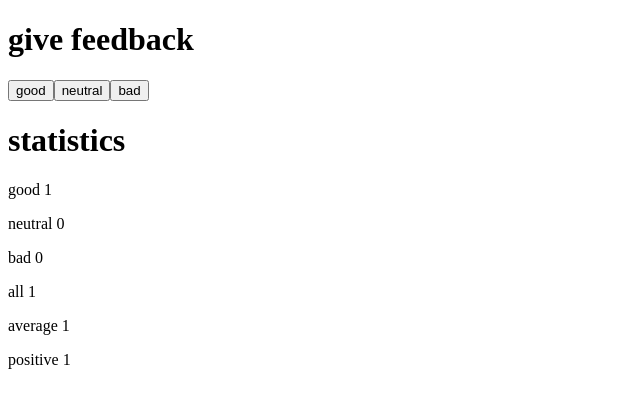
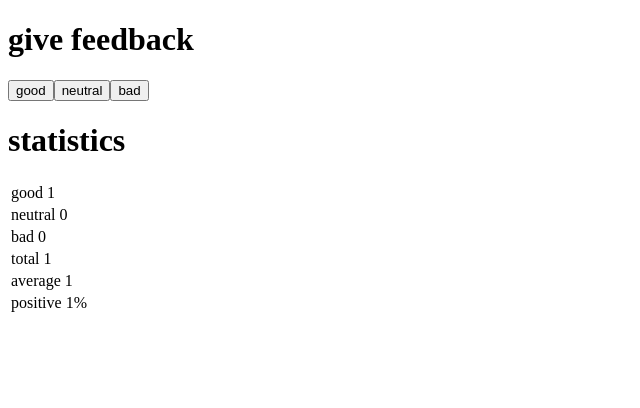
Before and after one commit to HazemSoliman096/fullstackopen-part1, a React (Create React App) app in the folder unicafe/: page / in a window 1280 px wide. Both pictures are taken after a click on the button "good". Shown: the top 408 px of the page, without its empty margins (0-640 px from the left). Built offline with nearby package versions, Linux system fonts and the light colour scheme.

Commit message:
unicafe.

```diff
--- a/unicafe/src/App.js
+++ b/unicafe/src/App.js
@@ -12,12 +12,22 @@ const App = () => {
 
   return (
     <div>
-      <Header title={"give feedback"}/>
-      <Btn handle={handleGood} title={"good"} />
-      <Btn handle={handleNeutral} title={"neutral"} />
-      <Btn handle={handleBad} title={"bad"} />
-      <Header title={"statistics"}/>
-      <Statistics good={good} neutral={neutral} bad={bad} />
+
+      <Header title={'give feedback'}/>
+      <Btn handle={handleGood} title={'good'} />
+      <Btn handle={handleNeutral} title={'neutral'} />
+      <Btn handle={handleBad} title={'bad'} />
+      <Header title={'statistics'}/>
+      { good + neutral + bad !== 0 &&
+        <table>
+        <Statistics title={'good'} total={good} />
+        <Statistics title={'neutral'} total={neutral} />
+        <Statistics title={'bad'} total={bad} />
+        <Statistics title={'total'} total={good + bad + neutral} />
+        <Statistics title={'average'} total={(good + bad) / (good + bad + neutral)} />
+        <Statistics title={'positive'} total={good / (good + bad + neutral) + '%'} />
+      </table>
+} {good + neutral + bad === 0 && <p>no feedback given</p>}
     </div>
   )
 }
@@ -26,23 +36,6 @@ const Header = (props) => <h1>{props.title}</h1>
 
 const Btn = ({handle, title}) => <button onClick={handle}>{title}</button>
 
-const Statistics  = ({good, neutral, bad}) => {
-  if(good === 0 && neutral === 0 && bad === 0) {
-    return (
-      <p>No feedback given</p>
-    );
-  } else {
-    return (
-      <>
-        <p>good {good}</p>
-        <p>neutral {neutral}</p>
-        <p>bad {bad}</p>
-        <p>all {good + neutral + bad}</p>
-        <p>average {(good - bad) / (good + neutral + bad)}</p>
-        <p>positive {good / (good + neutral + bad)}</p>
-      </>
-    );
-  }
-}
+const Statistics  = ({title, total}) => <tr><td>{title} {total}</td></tr>
 
 export default App
```
Also changed, not shown: 1 other file (tests, documents, lock files or other folders).
